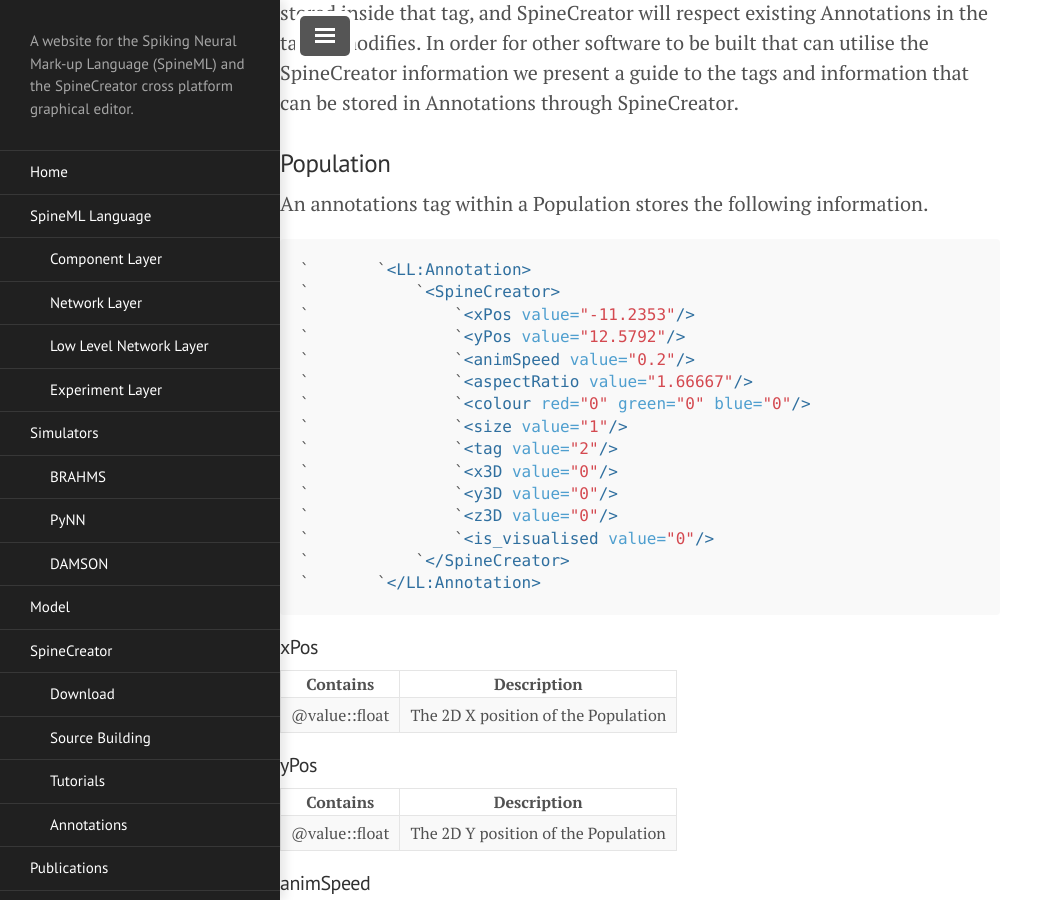
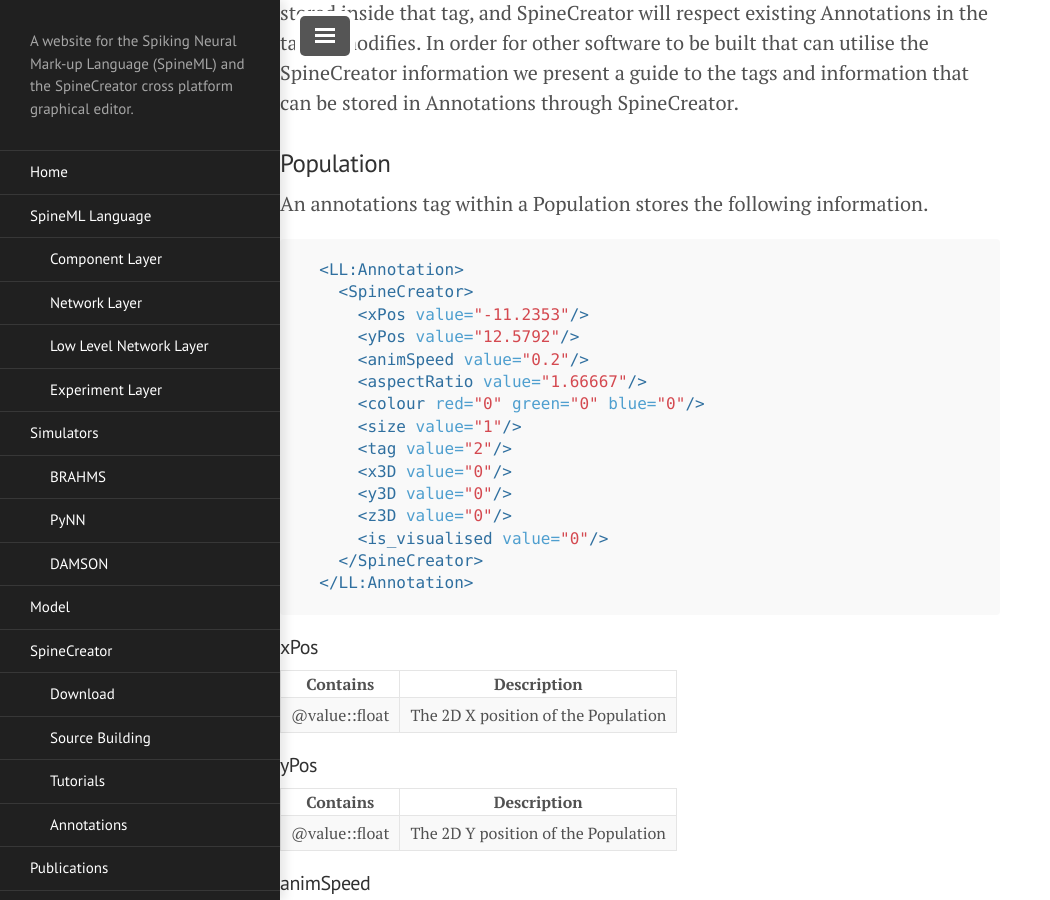
Before and after one commit to SpineML/spineml.github.io, a Jekyll site: the page built from spinecreator/annotations/index.md, in a window 1280 px wide and 900 px high, scrolled down 425 px. Shown: the whole window, without its empty margins (0-1050 px from the left). Built offline with Jekyll 4.4.1, drawn with Linux system fonts in a browser that asks for light colours; nearby versions of some CDN libraries; library files that are not in the unit come from our copies; some of the changed text lies outside the part shown.

Commit message:
Update index.md

````diff
--- a/spinecreator/annotations/index.md
+++ b/spinecreator/annotations/index.md
@@ -16,21 +16,21 @@ SpineCreator stores information about the 2D layout of networks, the 3D layout o
 An annotations tag within a Population stores the following information.
 
 ``` xml
-`       `<LL:Annotation>
-`           `<SpineCreator>
-`               `<xPos value="-11.2353"/>
-`               `<yPos value="12.5792"/>
-`               `<animSpeed value="0.2"/>
-`               `<aspectRatio value="1.66667"/>
-`               `<colour red="0" green="0" blue="0"/>
-`               `<size value="1"/>
-`               `<tag value="2"/>
-`               `<x3D value="0"/>
-`               `<y3D value="0"/>
-`               `<z3D value="0"/>
-`               `<is_visualised value="0"/>
-`           `</SpineCreator>
-`       `</LL:Annotation>
+  <LL:Annotation>
+    <SpineCreator>
+      <xPos value="-11.2353"/>
+      <yPos value="12.5792"/>
+      <animSpeed value="0.2"/>
+      <aspectRatio value="1.66667"/>
+      <colour red="0" green="0" blue="0"/>
+      <size value="1"/>
+      <tag value="2"/>
+      <x3D value="0"/>
+      <y3D value="0"/>
+      <z3D value="0"/>
+      <is_visualised value="0"/>
+    </SpineCreator>
+  </LL:Annotation>
 ```
 
 #### xPos
@@ -100,19 +100,19 @@ An annotations tag within a Population stores the following information.
 An annotations tag within a Projection stores the following information.
 
 ``` xml
-`           `<LL:Annotation>
-`               `<SpineCreator>
-`                   `<DrawOptions style="0" showlabel="0"/>
-`                   `<start x="9.27878" y="7.23497"/>
-`                   `<curves>
-`                       `<curve>
-`                           `<C1 xpos="9.4914" ypos="7.23497"/>
-`                           `<C2 xpos="9.4914" ypos="7.22533"/>
-`                           `<end xpos="9.56297" ypos="7.22533"/>
-`                       `</curve>
-`                   `</curves>
-`               `</SpineCreator>
-`           `</LL:Annotation>
+  <LL:Annotation>
+    <SpineCreator>
+      <DrawOptions style="0" showlabel="0"/>
+      <start x="9.27878" y="7.23497"/>
+      <curves>
+        <curve>
+          <C1 xpos="9.4914" ypos="7.23497"/>
+          <C2 xpos="9.4914" ypos="7.22533"/>
+          <end xpos="9.56297" ypos="7.22533"/>
+        </curve>
+      </curves>
+    </SpineCreator>
+  </LL:Annotation>
 ```
 
 #### DrawOptions
@@ -169,18 +169,18 @@ An annotations tag within a Projection stores the following information.
 An annotations tag within a Input stores the following information.
 
 ``` xml
-`               `<LL:Annotation>
-`                   `<SpineCreator>
-`                       `<start x="9.21702" y="5.48872"/>
-`                       `<curves>
-`                           `<curve>
-`                               `<C1 xpos="8.94197" ypos="6.10971"/>
-`                               `<C2 xpos="8.94197" ypos="6.10971"/>
-`                               `<end xpos="8.66691" ypos="6.7307"/>
-`                           `</curve>
-`                       `</curves>
-`                   `</SpineCreator>
-`               `</LL:Annotation>
+  <LL:Annotation>
+    <SpineCreator>
+      <start x="9.21702" y="5.48872"/>
+      <curves>
+        <curve>
+          <C1 xpos="8.94197" ypos="6.10971"/>
+          <C2 xpos="8.94197" ypos="6.10971"/>
+          <end xpos="8.66691" ypos="6.7307"/>
+        </curve>
+      </curves>
+    </SpineCreator>
+  </LL:Annotation>
 ```
 
 For descriptions of these tags please refer to the Projection section
@@ -190,10 +190,10 @@ For descriptions of these tags please refer to the Projection section
 An annotations tag within a ConnectionList stores the following information.
 
 ``` xml
-`                       `<SpineCreator>
-`                           `<Script text="#!/usr/bin/python&#10;&#10;#PARNAME=size #LOC=1,1&#10;#PARNAME=scale #LOC=2,1&#10;#PARNAME=inhib #LOC=3,1&#10;#HASWEIGHT&#10;&#10;def connectionFunc( srclocs, dstlocs, size, scale, inhib ): &#10;..."/>
-`                           `<Config weightProperty="w"/>
-`                       `</SpineCreator>
+  <SpineCreator>
+    <Script text="#!/usr/bin/python&#10;&#10;#PARNAME=size #LOC=1,1&#10;#PARNAME=scale #LOC=2,1&#10;#PARNAME=inhib #LOC=3,1&#10;#HASWEIGHT&#10;&#10;def connectionFunc( srclocs, dstlocs, size, scale, inhib ): &#10;..."/>
+    <Config weightProperty="w"/>
+  </SpineCreator>
 ```
 
 #### Script
````
